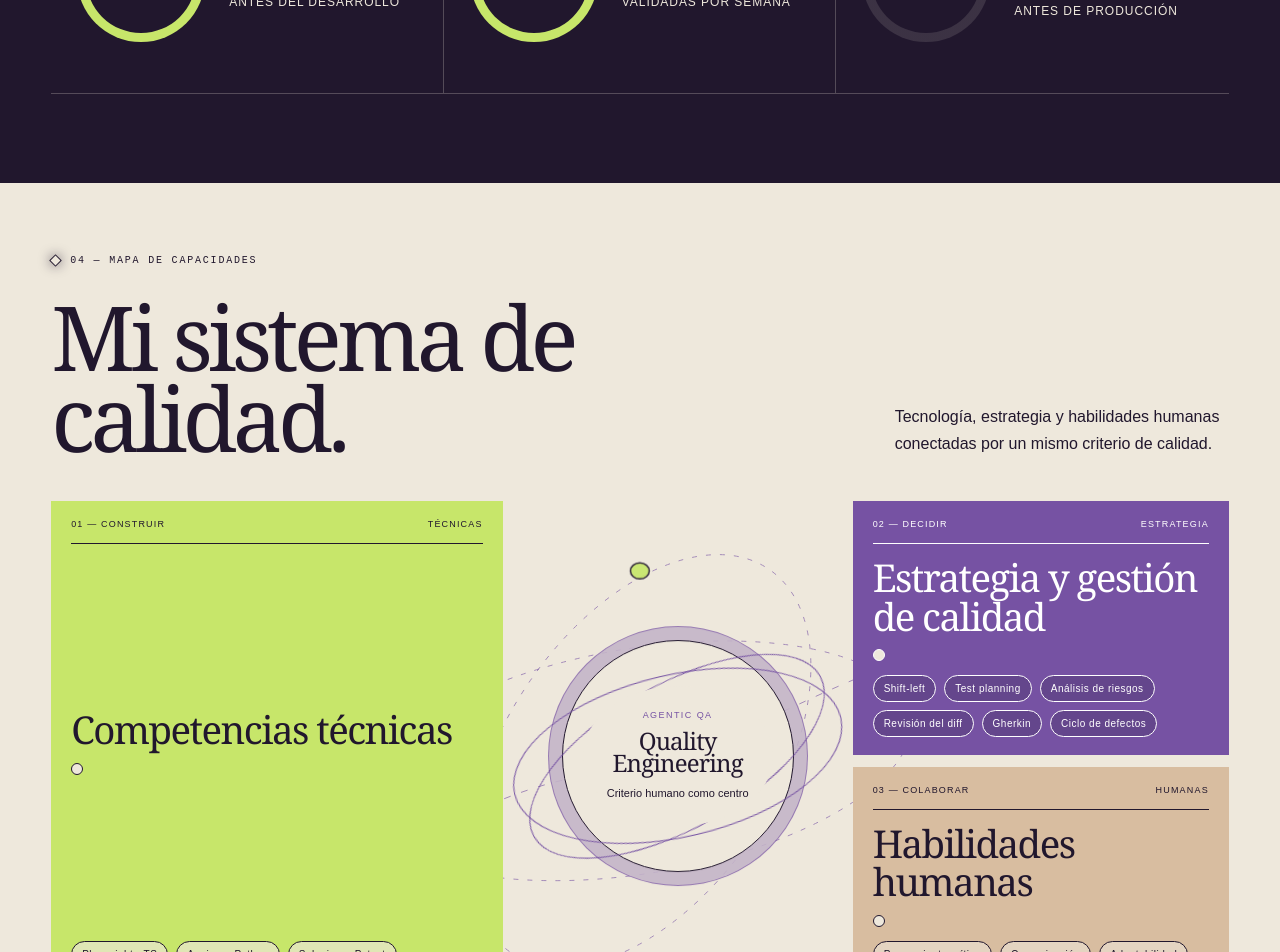
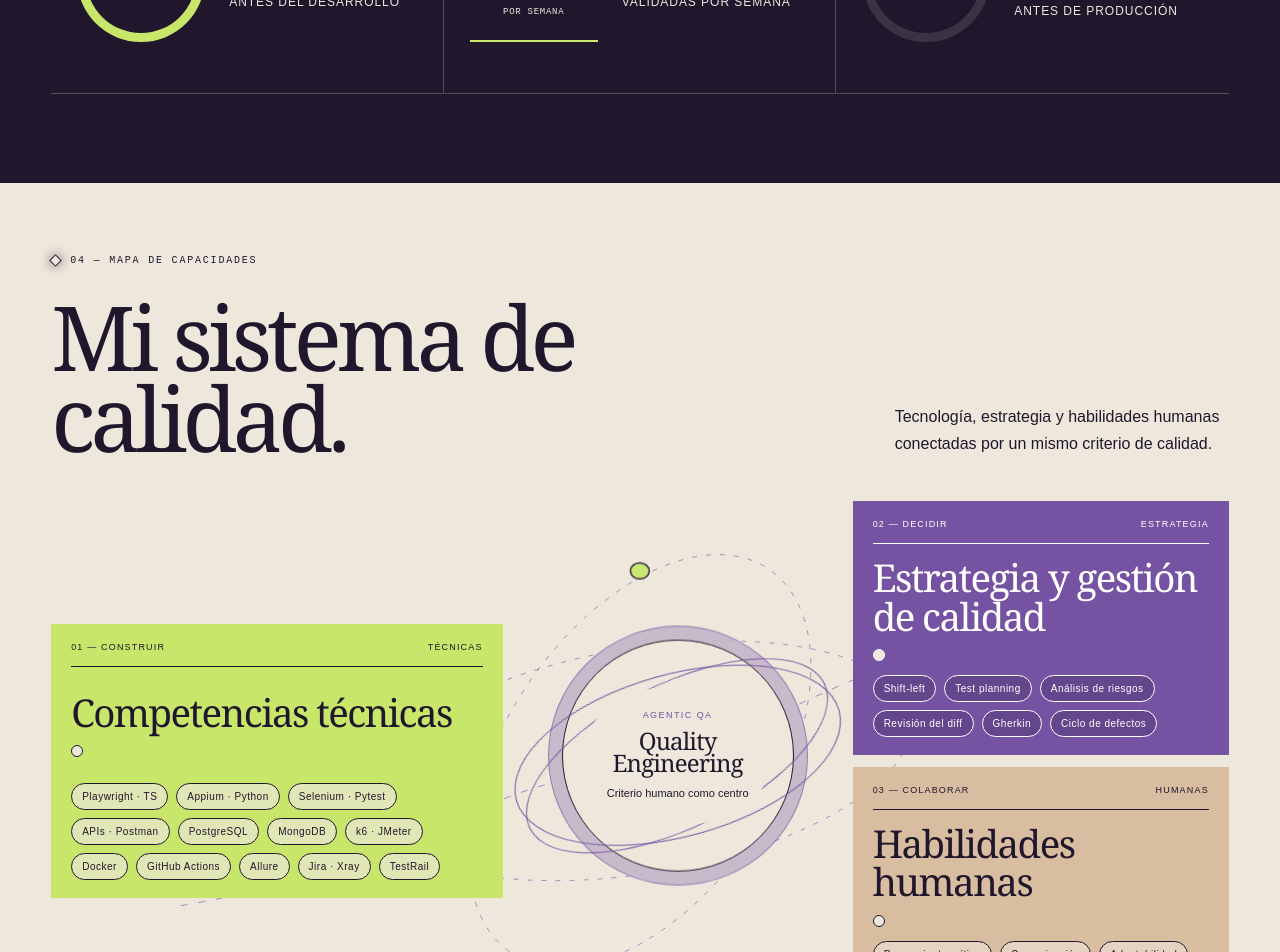
Before and after one commit to imalisani/imalisani, a Next.js app in the folder portfolio/: page / in a window 1280 px wide. Shown: the part 1848-2800 px from the top of the page. Built offline with nearby package versions, Linux system fonts and the light colour scheme.

Commit message:
fix(portfolio): refine evidence visuals, capabilities and vision

```diff
--- a/portfolio/app/components/SkillsMap.module.css
+++ b/portfolio/app/components/SkillsMap.module.css
@@ -13,7 +13,7 @@
 .domain,.core{position:relative;z-index:1}
 .domain{display:grid;grid-template-rows:auto minmax(0,1fr) auto;gap:14px;padding:18px 20px;min-width:0;transition:transform .45s cubic-bezier(.2,.8,.2,1),box-shadow .45s ease}
 .domain:hover{transform:translateY(-6px);box-shadow:0 18px 34px color-mix(in srgb,var(--ink) 12%,transparent)}
-.technical{grid-area:technical;background:var(--lime);color:#21172d}
+.technical{grid-area:technical;background:var(--lime);color:#21172d;align-self:center;grid-template-rows:auto auto auto;gap:26px}
 .strategy{grid-area:strategy;background:var(--violet);color:white}
 .human{grid-area:human;background:var(--sand);color:var(--ink)}
 .topline{display:flex;justify-content:space-between;gap:16px;padding-bottom:14px;border-bottom:1px solid currentColor;text-transform:uppercase;letter-spacing:.13em;font-size:9px}
--- a/portfolio/app/components/SkillsMap.tsx
+++ b/portfolio/app/components/SkillsMap.tsx
@@ -7,7 +7,7 @@ const copy={
     label:"04 — Mapa de capacidades",
     title:"Mi sistema de calidad.",
     intro:"Tecnología, estrategia y habilidades humanas conectadas por un mismo criterio de calidad.",
-    technical:{action:"Construir",side:"Técnicas",title:"Competencias técnicas",skills:["Playwright · TS","Appium · Python","Selenium · Pytest","APIs · Postman","SQL · Datos","k6 · CI/CD"]},
+    technical:{action:"Construir",side:"Técnicas",title:"Competencias técnicas",skills:["Playwright · TS","Appium · Python","Selenium · Pytest","APIs · Postman","PostgreSQL","MongoDB","k6 · JMeter","Docker","GitHub Actions","Allure","Jira · Xray","TestRail"]},
     strategy:{action:"Decidir",side:"Estrategia",title:"Estrategia y gestión de calidad",skills:["Shift-left","Test planning","Análisis de riesgos","Revisión del diff","Gherkin","Ciclo de defectos"]},
     human:{action:"Colaborar",side:"Humanas",title:"Habilidades humanas",skills:["Pensamiento crítico","Comunicación","Adaptabilidad","Ownership","Trabajo en equipo","Curiosidad"]},
     coreLabel:"Agentic QA",
@@ -18,7 +18,7 @@ const copy={
     label:"04 — Capability map",
     title:"My quality system.",
     intro:"Technology, strategy and human skills connected by one consistent quality judgement.",
-    technical:{action:"Build",side:"Technical",title:"Technical skills",skills:["Playwright · TS","Appium · Python","Selenium · Pytest","APIs · Postman","SQL · Data","k6 · CI/CD"]},
+    technical:{action:"Build",side:"Technical",title:"Technical skills",skills:["Playwright · TS","Appium · Python","Selenium · Pytest","APIs · Postman","PostgreSQL","MongoDB","k6 · JMeter","Docker","GitHub Actions","Allure","Jira · Xray","TestRail"]},
     strategy:{action:"Decide",side:"Strategy",title:"Quality strategy and management",skills:["Shift-left","Test planning","Risk analysis","Diff review","Gherkin","Defect lifecycle"]},
     human:{action:"Collaborate",side:"Human",title:"Human skills",skills:["Critical thinking","Communication","Adaptability","Ownership","Teamwork","Curiosity"]},
     coreLabel:"Agentic QA",
--- a/portfolio/app/globals.css
+++ b/portfolio/app/globals.css
@@ -215,3 +215,22 @@ html{scroll-padding-top:108px}
   .aboutNav{grid-template-columns:1fr auto;padding-bottom:12px}.aboutNav .aboutBack{grid-column:1/-1;grid-row:2;justify-self:start;padding:12px 0 0;border-top:1px solid var(--line);width:100%}.aboutHero{padding:72px 20px 64px}.aboutHero h1{font-size:clamp(52px,15vw,72px);line-height:.92}.aboutLead{margin-top:38px;font-size:25px}.aboutNarrative{padding:0 20px}.aboutNarrative>div{grid-template-columns:1fr;padding:32px 0;gap:15px}.aboutNarrative p{font-size:18px}.aboutScope,.aboutVision,.aboutClose{padding-left:20px;padding-right:20px}.aboutScope{gap:45px}.aboutScope h2,.aboutVision h2{font-size:clamp(45px,13vw,58px)}.aboutVision>div{grid-template-columns:1fr}.aboutVision article{min-height:250px}.aboutClose{padding-bottom:calc(110px + env(safe-area-inset-bottom))}.aboutClose>div{display:grid}.aboutClose .buttonPrimary,.aboutClose .buttonSecondary{width:100%}
 }
 @media(prefers-reduced-motion:reduce){.buttonPrimary,.buttonSecondary{transition:none}.buttonPrimary:hover,.buttonSecondary:hover,.buttonPrimary:focus-visible,.buttonSecondary:focus-visible{transform:none}}
+
+/* Distinct evidence routes in dark mode; retain the brand's sand on the fourth route. */
+html[data-theme="dark"] .compactIndex .pageIndexCard:nth-child(4){background:#d8bda0;color:#21172d}
+html[data-theme="dark"] .compactIndex .pageIndexCard:nth-child(4):hover{background:var(--lime);color:#21172d}
+.evidenceRange{width:clamp(112px,10vw,160px);aspect-ratio:1;display:flex;flex-direction:column;justify-content:center;align-items:center;border-block:2px solid var(--lime);gap:8px}
+.evidenceRange>span{font-family:Georgia,serif;font-size:clamp(34px,3.4vw,52px);color:var(--lime);letter-spacing:-.04em}
+.evidenceRange>small{font:9px "Courier New",monospace;letter-spacing:.08em;text-transform:uppercase;color:var(--on-inverse)}
+.futureFocused{display:block;background:#7652a3}
+.futureFocused>header{display:grid;grid-template-columns:.4fr 1fr .7fr;gap:4vw;align-items:start}
+.futureFocused>header>p:last-child{font-size:15px;line-height:1.65}
+.visionPillars{display:grid;grid-template-columns:repeat(3,minmax(0,1fr));list-style:none;margin:40px 0 28px;padding:0;border-block:1px solid #ffffff59}
+.visionPillars li{padding:24px 26px;border-right:1px solid #ffffff59}
+.visionPillars li:first-child{padding-left:0}.visionPillars li:last-child{border:0}
+.visionPillars li>span{font:10px "Courier New",monospace;color:var(--lime)}
+.visionPillars h3{margin:20px 0 12px;font-family:Georgia,serif;font-size:clamp(28px,2.8vw,40px);line-height:1.04;font-weight:400;letter-spacing:-.035em}
+.futureFocused .visionPillars p{font-size:14px;line-height:1.65}
+.futureFocused .visionMore{display:inline-block;white-space:normal;line-height:1.6}
+@media(max-width:1050px){.futureFocused>header{grid-template-columns:1fr 1fr}.futureFocused>header>.label{grid-column:1/-1}}
+@media(max-width:760px){.evidenceRange{width:106px}.futureFocused>header{grid-template-columns:1fr;gap:24px}.visionPillars{grid-template-columns:1fr;margin-top:30px}.visionPillars li,.visionPillars li:first-child{padding:24px 0;border-right:0;border-bottom:1px solid #ffffff59}.visionPillars h3{margin-top:14px}}
--- a/portfolio/app/page.tsx
+++ b/portfolio/app/page.tsx
@@ -31,13 +31,18 @@ const copy={
     evidenceLabel:"03 — Evidencia rápida",evidenceTitle:"Impacto que se entiende en segundos.",evidenceIntro:"Tres señales de una práctica orientada a prevenir, validar y decidir.",
     evidence:[
       {value:"90%",progress:90,label:"planes de prueba listos antes del desarrollo"},
-      {value:"3–6",progress:72,label:"funcionalidades validadas por semana"},
+      {value:"3–6",progress:null,label:"funcionalidades validadas por semana"},
       {value:"25%",progress:25,label:"tareas con riesgos o defectos detectados antes de producción"},
     ],
     storyLabel:"05 — Mi historia",storyTitle:<>Aprendí a encontrar bugs.<br/><em>Elegí prevenirlos.</em></>,
     storyCopy:"Mi recorrido por web, mobile, APIs, integraciones y logística convirtió el testing en algo más amplio: hacer mejores preguntas, alinear al equipo y diseñar confianza antes del release.",
     storyCta:"Conocer mi recorrido",
     futureLabel:"06 — Visión",futureTitle:"QA como inteligencia para el producto.",futureCopy:"Quiero ayudar a construir equipos donde el criterio humano, la automatización y los agentes conviertan incertidumbre en decisiones trazables.",futureCta:"Ver mi visión completa",
+    futurePillars:[
+      {title:"Prevenir desde el diseño",copy:"Hacer visibles las preguntas y los riesgos antes de construir, no recién antes del release."},
+      {title:"Automatizar con criterio",copy:"Elegir cobertura útil y agentes con contexto, límites y decisiones que puedan auditarse."},
+      {title:"Decidir con evidencia",copy:"Conectar resultados e impacto de negocio para que el equipo entienda qué riesgo está aceptando."},
+    ],
     contactLabel:"07 — Hablemos",contactTitle:<>¿Estás construyendo algo<br/>que necesita <em>confianza?</em></>,contactHeading:"Trabajemos juntos",
     name:"Nombre",email:"Email",subject:"Asunto",message:"Mensaje",send:"Enviar mensaje",sending:"Enviando…",success:"¡Gracias! Tu mensaje fue enviado.",error:"No se pudo enviar el mensaje. Intentá nuevamente.",
     calendarLabel:"Reserva directa",calendarTitle:"¿Preferís coordinar directamente?",calendarCopy:"Evitá el ida y vuelta: elegí el horario que mejor te quede y agendemos una conversación.",calendarLink:"Ver horarios disponibles",
@@ -59,13 +64,18 @@ const copy={
     evidenceLabel:"03 — Quick evidence",evidenceTitle:"Impact understood in seconds.",evidenceIntro:"Three signals from a practice focused on preventing, validating and deciding.",
     evidence:[
       {value:"90%",progress:90,label:"test plans ready before development"},
-      {value:"3–6",progress:72,label:"features validated each week"},
+      {value:"3–6",progress:null,label:"features validated each week"},
       {value:"25%",progress:25,label:"tasks with risks or defects caught before production"},
     ],
     storyLabel:"05 — My story",storyTitle:<>I learned to find bugs.<br/><em>I chose to prevent them.</em></>,
     storyCopy:"My work across web, mobile, APIs, integrations and logistics turned testing into something broader: asking better questions, aligning the team and designing confidence before release.",
     storyCta:"Explore my journey",
     futureLabel:"06 — Vision",futureTitle:"QA as product intelligence.",futureCopy:"I want to help build teams where human judgement, automation and agents turn uncertainty into traceable decisions.",futureCta:"See my complete vision",
+    futurePillars:[
+      {title:"Prevent through design",copy:"Surface questions and risks before building, not only before release."},
+      {title:"Automate with judgement",copy:"Choose useful coverage and agents with context, boundaries and auditable decisions."},
+      {title:"Decide with evidence",copy:"Connect results to business impact so the team understands the risk it is accepting."},
+    ],
     contactLabel:"07 — Let’s talk",contactTitle:<>Building something<br/>that needs <em>confidence?</em></>,contactHeading:"Let’s work together",
     name:"Name",email:"Email",subject:"Subject",message:"Message",send:"Send message",sending:"Sending…",success:"Thanks! Your message was sent.",error:"The message could not be sent. Please try again.",
     calendarLabel:"Direct booking",calendarTitle:"Prefer to coordinate directly?",calendarCopy:"Skip the back-and-forth: choose the time that works best for you and let’s schedule a conversation.",calendarLink:"View available times",
@@ -142,7 +152,7 @@ export default function Home(){
 
     <section className="evidence" id="evidence" aria-labelledby="evidence-title">
       <header className="evidenceHead"><div><p className="label">{c.evidenceLabel}</p><h2 id="evidence-title">{c.evidenceTitle}</h2></div><p>{c.evidenceIntro}</p></header>
-      <div className="evidenceGrid">{c.evidence.map((item,index)=><article key={item.value+item.label}><div className="evidenceRing" style={{"--progress":item.progress} as CSSProperties}><span>{item.value}</span></div><div><span>0{index+1}</span><p>{item.label}</p></div></article>)}</div>
+      <div className="evidenceGrid">{c.evidence.map((item,index)=><article key={item.value+item.label}><div className={item.progress===null?"evidenceRange":"evidenceRing"} style={item.progress===null?undefined:{"--progress":item.progress} as CSSProperties}><span>{item.value}</span>{item.progress===null?<small>{lang==="es"?"por semana":"per week"}</small>:null}</div><div><span>0{index+1}</span><p>{item.label}</p></div></article>)}</div>
     </section>
 
     <SkillsMap lang={lang}/>
@@ -152,8 +162,10 @@ export default function Home(){
       <div><p>{c.storyCopy}</p><Link className="textlink" href="/sobre-mi">{c.storyCta} <Arrow/></Link></div>
     </section>
 
-    <section className="futureCompact" id="vision" aria-labelledby="vision-title">
-      <p className="label">{c.futureLabel}</p><div><h2 id="vision-title">{c.futureTitle}</h2><p>{c.futureCopy}</p><Link href="/sobre-mi#vision">{c.futureCta} <Arrow/></Link></div>
+    <section className="futureCompact futureFocused" id="vision" aria-labelledby="vision-title">
+      <header><p className="label">{c.futureLabel}</p><h2 id="vision-title">{c.futureTitle}</h2><p>{c.futureCopy}</p></header>
+      <ol className="visionPillars">{c.futurePillars.map((pillar,index)=><li key={pillar.title}><span aria-hidden="true">0{index+1}</span><h3>{pillar.title}</h3><p>{pillar.copy}</p></li>)}</ol>
+      <Link className="visionMore" href="/sobre-mi#vision">{c.futureCta} <Arrow/></Link>
     </section>
 
     <footer id="contact">
```
